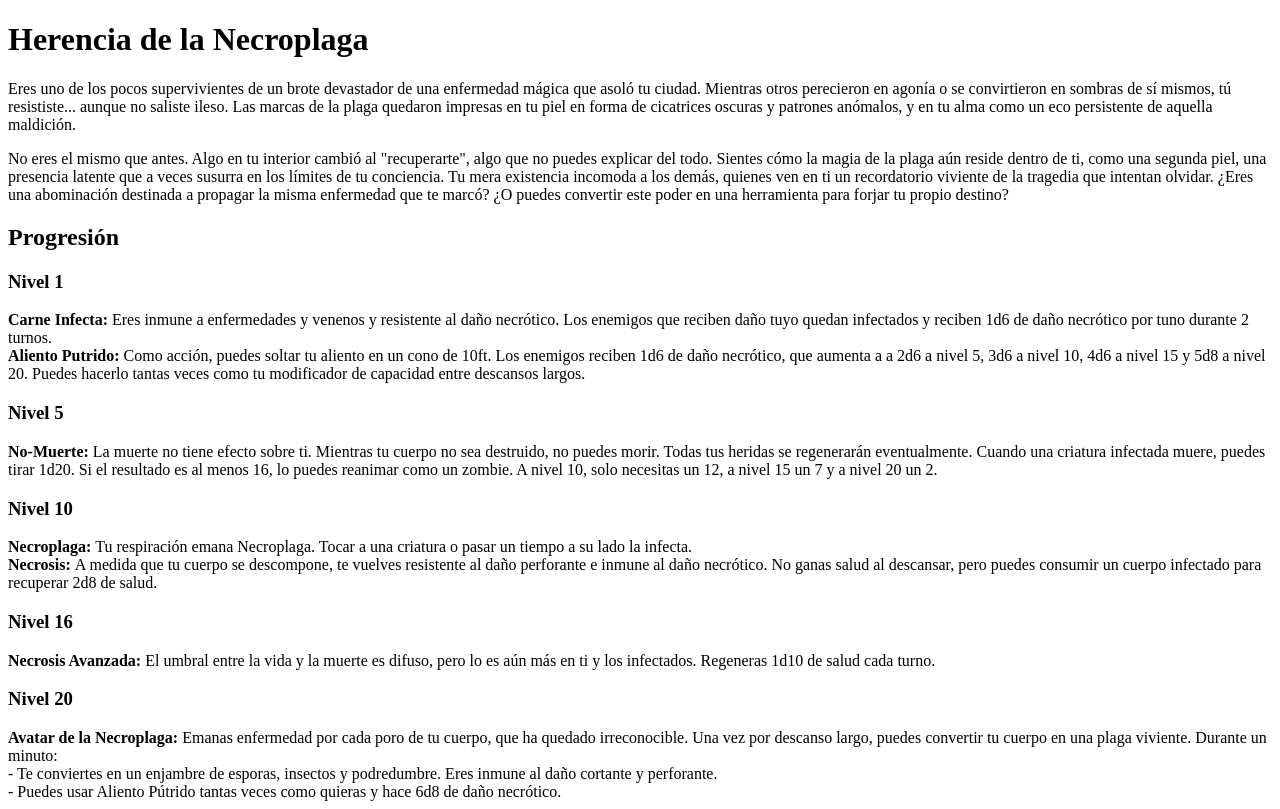
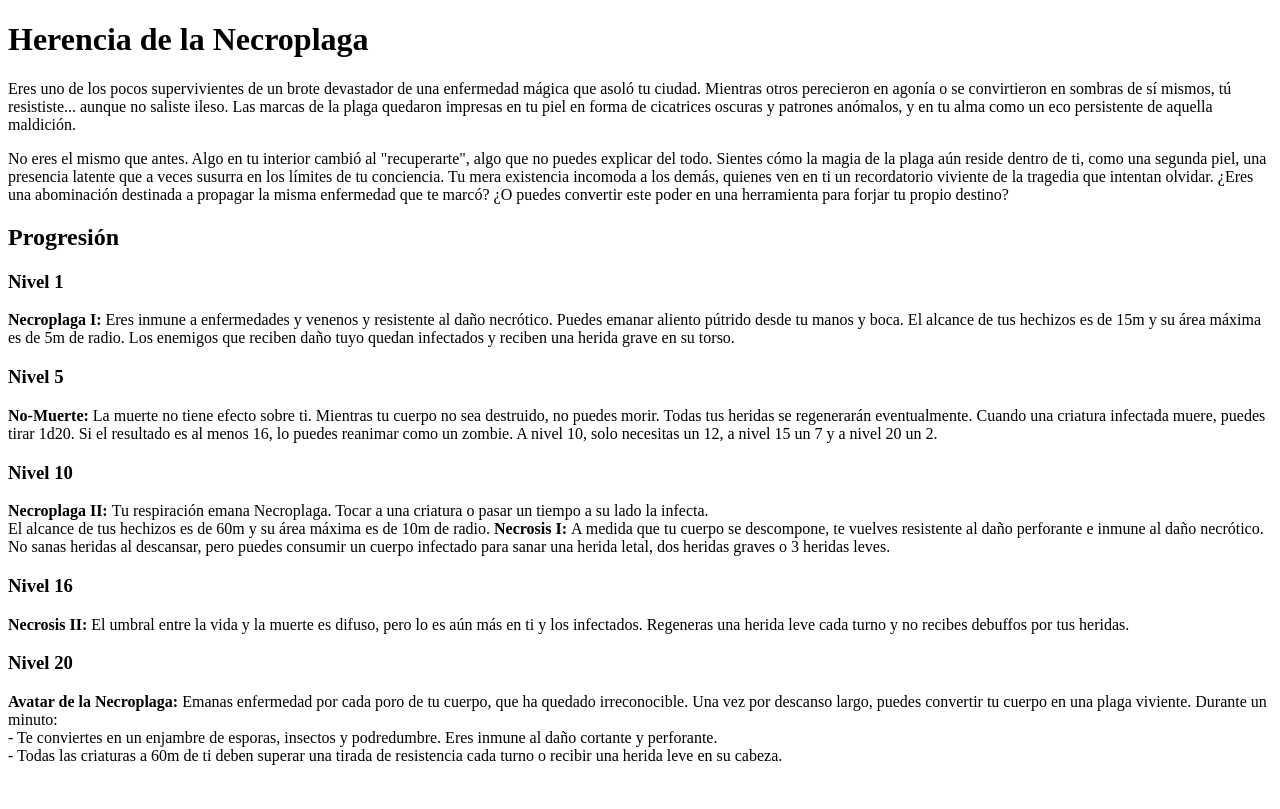
Before and after one commit to Burnt4023/Web_DnD, a Flask app: page /wiki/mago/hechicero/herencia_necroplaga in a window 1280 px wide. After the commit the page ends 765 px from the top, so only its background shows below. Run offline with Flask 3, Linux system fonts and the light colour scheme; a user stored in the database is signed in.

Commit message:
Necroplaga

```diff
--- a/templates/wiki/clases/mago/hechicero/herencia_necroplaga.html
+++ b/templates/wiki/clases/mago/hechicero/herencia_necroplaga.html
@@ -25,11 +25,10 @@
         <h2>Progresión</h2>
 
             <h3>Nivel 1</h3>
-              <b>Carne Infecta: </b>Eres inmune a enfermedades y venenos y resistente al daño necrótico. Los enemigos que
-              reciben daño tuyo quedan infectados y reciben 1d6 de daño necrótico por tuno durante 2 turnos.<br>
-              <b>Aliento Putrido: </b>Como acción, puedes soltar tu aliento en un cono de 10ft. Los enemigos reciben 1d6 de
-              daño necrótico, que aumenta a a 2d6 a nivel 5, 3d6 a nivel 10, 4d6 a nivel 15 y 5d8 a nivel 20. Puedes hacerlo
-              tantas veces como tu modificador de capacidad entre descansos largos.
+              <b>Necroplaga I: </b>Eres inmune a enfermedades y venenos y resistente al daño necrótico.
+                Puedes emanar aliento pútrido desde tu manos y boca. El alcance de tus hechizos es de 15m y
+                su área máxima es de 5m de radio.
+                Los enemigos que reciben daño tuyo quedan infectados y reciben una herida grave en su torso.<br>
 
             <h3>Nivel 5</h3>
                 <b>No-Muerte: </b>La muerte no tiene efecto sobre ti. Mientras tu cuerpo no sea destruido, no puedes morir.
@@ -39,19 +38,22 @@
 
 
             <h3>Nivel 10</h3>
-            <b>Necroplaga: </b>Tu respiración emana Necroplaga. Tocar a una criatura o pasar un tiempo a su lado la infecta.<br>
-            <b>Necrosis: </b>A medida que tu cuerpo se descompone, te vuelves resistente al daño perforante e
-            inmune al daño necrótico. No ganas salud al descansar, pero puedes consumir un cuerpo infectado para recuperar 2d8 de salud.
+            <b>Necroplaga II: </b>Tu respiración emana Necroplaga. Tocar a una criatura o pasar un tiempo a su lado la infecta.<br>
+            El alcance de tus hechizos es de 60m y su área máxima es de 10m de radio.
+            <b>Necrosis I: </b>A medida que tu cuerpo se descompone, te vuelves resistente al daño perforante e
+            inmune al daño necrótico. No sanas heridas al descansar, pero puedes consumir un cuerpo infectado para sanar una herida letal,
+            dos heridas graves o 3 heridas leves.
 
             <h3>Nivel 16</h3>
-                <b>Necrosis Avanzada: </b> El umbral entre la vida y la muerte es difuso, pero lo es aún más en ti y los infectados.
-                Regeneras 1d10 de salud cada turno.
+                <b>Necrosis II: </b> El umbral entre la vida y la muerte es difuso, pero lo es aún más en ti y los infectados.
+                Regeneras una herida leve cada turno y no recibes debuffos por tus heridas.
 
             <h3>Nivel 20</h3>
                <b>Avatar de la Necroplaga: </b> Emanas enfermedad por cada poro de tu cuerpo, que ha quedado irreconocible.
                Una vez por descanso largo, puedes convertir tu cuerpo en una plaga viviente. Durante un minuto:<br>
                 - Te conviertes en un enjambre de esporas, insectos y podredumbre. Eres inmune al daño cortante y perforante.<br>
-                - Puedes usar Aliento Pútrido tantas veces como quieras y hace 6d8 de daño necrótico.<br>
+                - Todas las criaturas a 60m de ti deben superar una tirada de resistencia cada turno o recibir una herida leve
+                en su cabeza.<br>
 
 </body>
 </html>
```
